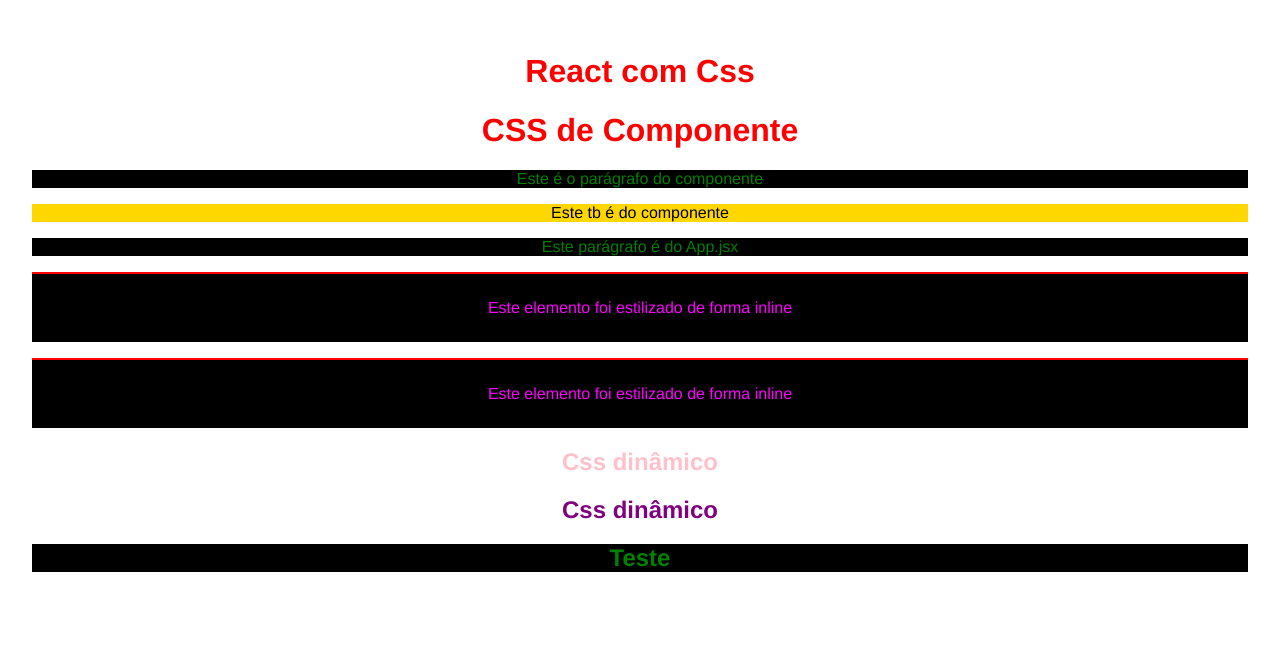
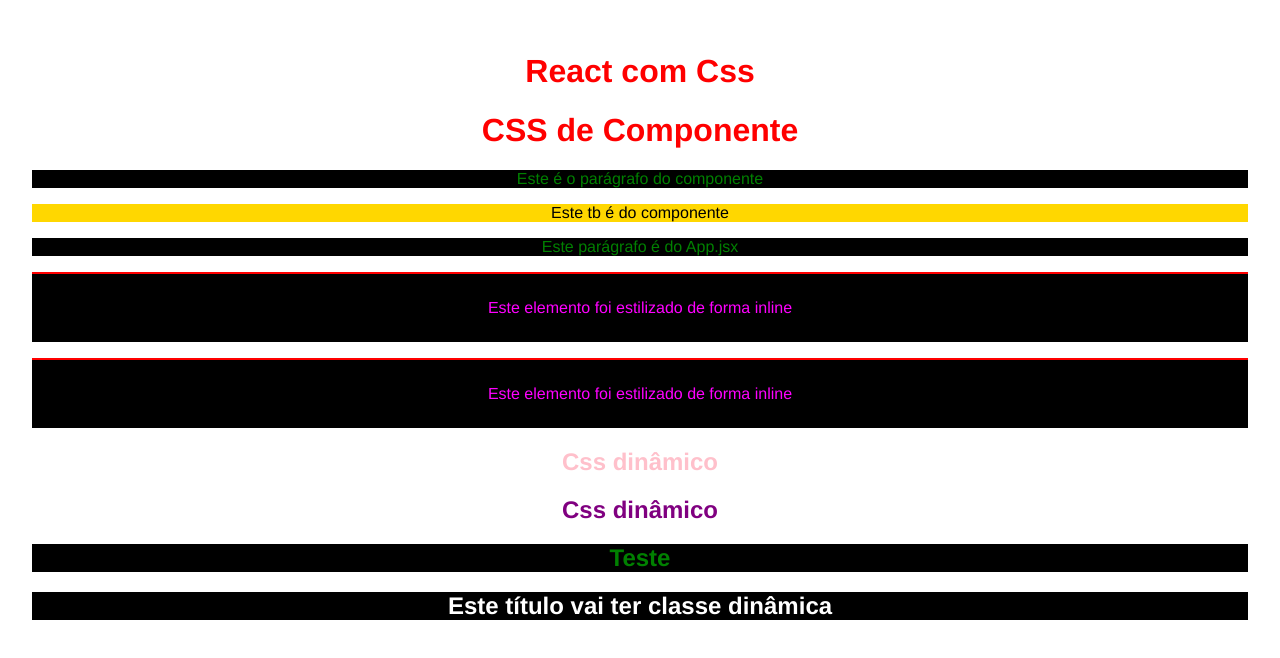
Before and after one commit to Thiago11112000/React-2025-curso-Hora-de-Codar, a React (Vite) app in the folder 4_CSS_REACT/css/: page / in a window 1280 px wide. Shown: the top 658 px of the page. Built offline with nearby package versions, Linux system fonts and the light colour scheme.

Commit message:
Classes dinâmicas

```diff
--- a/4_CSS_REACT/css/src/App.jsx
+++ b/4_CSS_REACT/css/src/App.jsx
@@ -8,7 +8,7 @@
 function App() {
   const n = 15;
   const [name] = useState("Matheus");
-
+  const redTitle = false;
   return (
     <div className='App'>
       {/* Css Global */}
@@ -29,6 +29,11 @@
       <h2 style={name === "Matheus" ? { color: "green", backgroundColor: "#000" } : null}>
         Teste
       </h2>
+
+      {/*Classe dinâmica*/}
+      <h2 className={redTitle ? "red-title": "title" }>
+         Este título vai ter classe dinâmica
+         </h2>
     </div>
   );
 }
--- a/4_CSS_REACT/css/src/index.css
+++ b/4_CSS_REACT/css/src/index.css
@@ -7,3 +7,14 @@
 h1{
   color:red;
 }
+.red-title{
+  background-color:black ;
+  color: red;
+  padding: 15px;
+  border: 5px solid red;
+}
+
+.title{
+  background-color: black;
+  color: white;
+}
```
